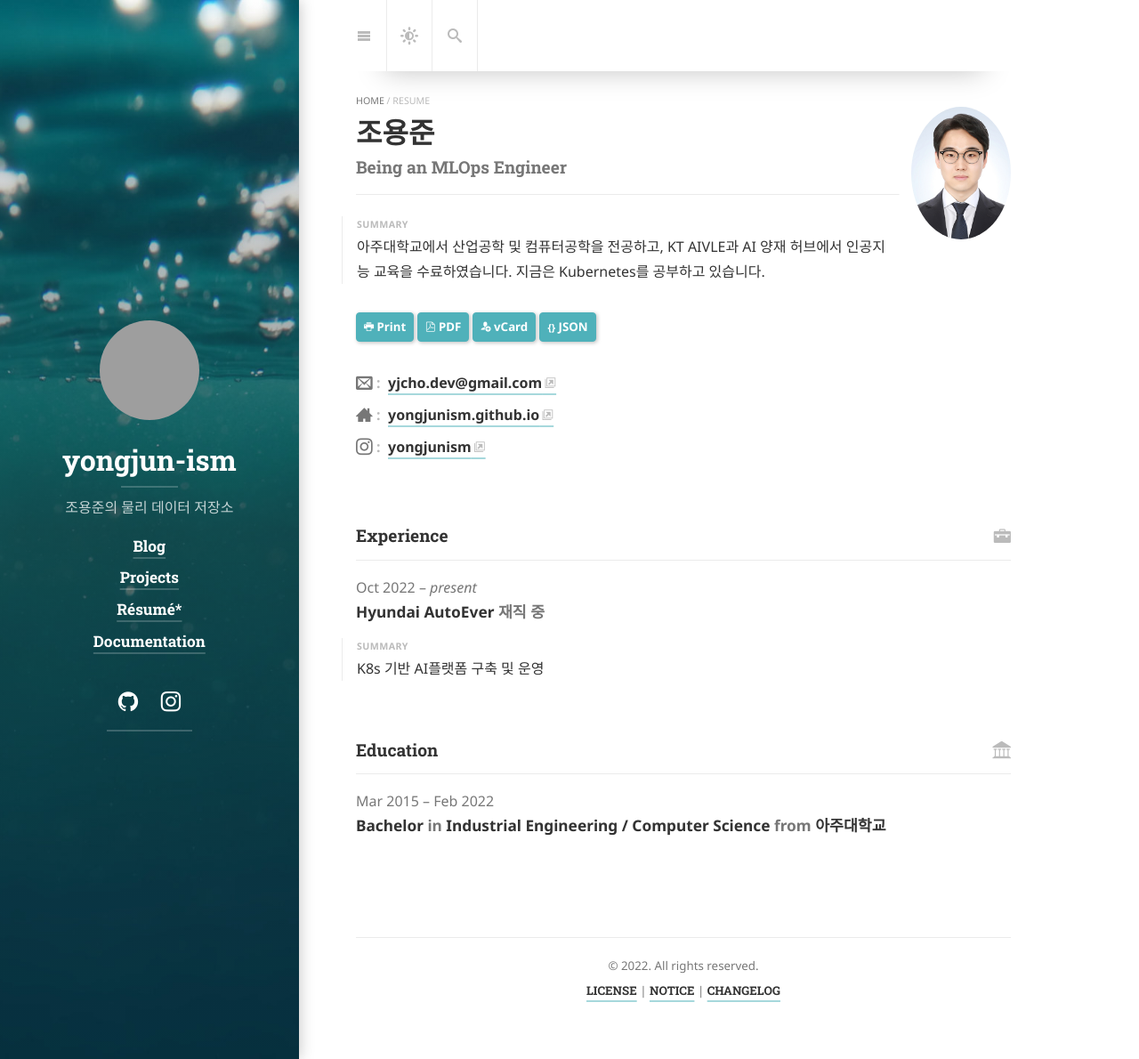
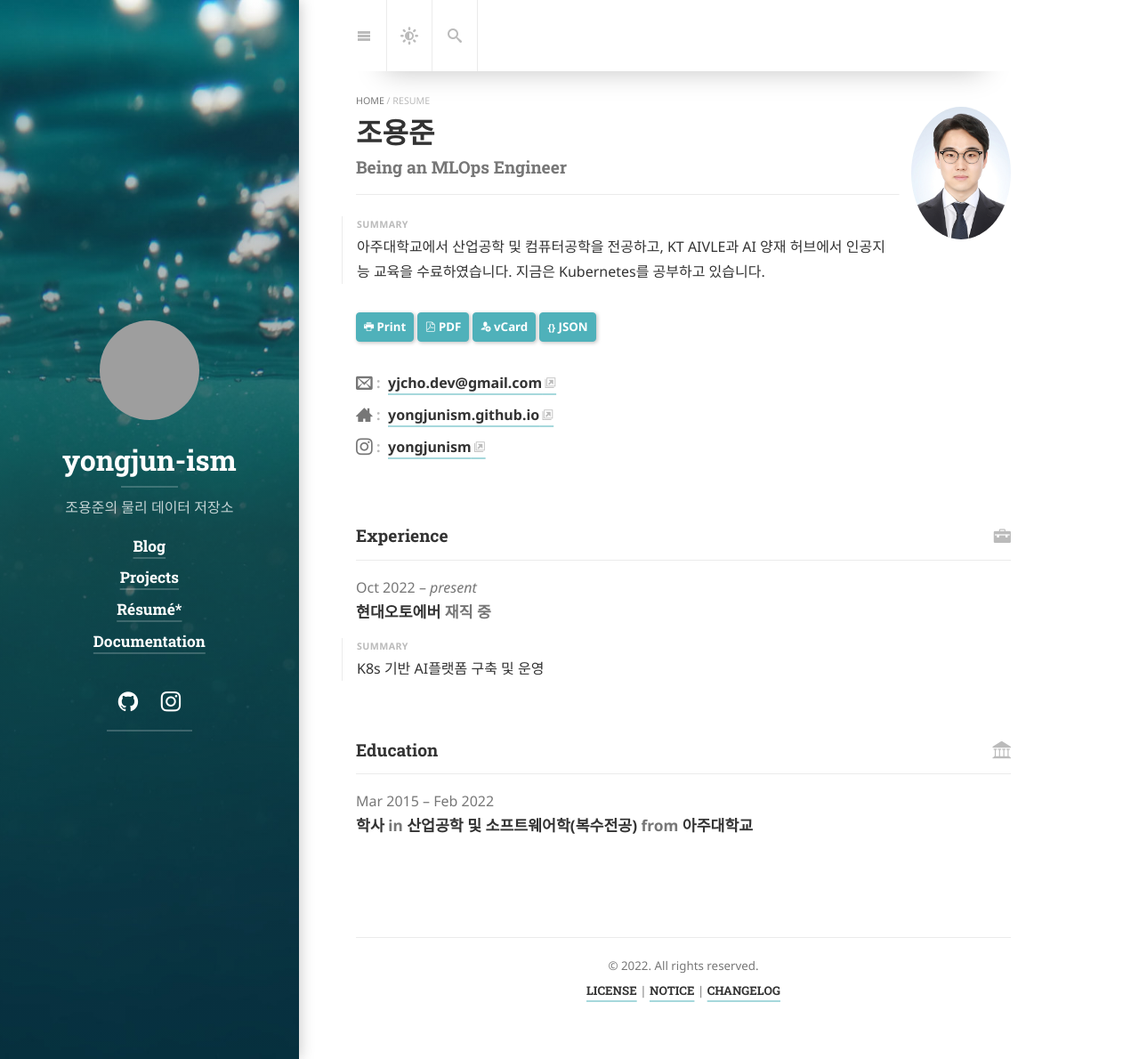
Before and after one commit to yongjunism/yongjunism.github.io, a Jekyll site: the page built from resume.md, in a window 1280 px wide and 1190 px high. Shown: the whole window at 89% size. Built offline with Jekyll 4.4.1, drawn with Linux system fonts in a browser that asks for light colours; cached includes are drawn as plain includes; nearby versions of some CDN libraries; some web fonts are replaced; library files that are not in the unit come from our copies; grey boxes are pictures that could not be loaded.

Commit message:
Update resume.yml

```diff
--- a/_data/resume.yml
+++ b/_data/resume.yml
@@ -24,8 +24,8 @@
     #   username: "Richard Hendricks"
     #   url: ""
 work:
-  - company: "Hyundai AutoEver"
-    position: "Professional"
+  - company: "현대오토에버"
+    # position: "Professional"
     # website: "https://piedpiper.com"
     startDate: "2022-10-04"
     # endDate: ""
@@ -46,8 +46,8 @@
 #       - "Awarded 'Teacher of the Month'"
 education:
   - institution: "아주대학교"
-    area: "Industrial Engineering / Computer Science"
-    studyType: "Bachelor"
+    area: "산업공학 및 소프트웨어학(복수전공)"
+    studyType: "학사"
     startDate: "2015-03-02"
     endDate: "2022-02-22"
     # gpa: "4.0"
```
